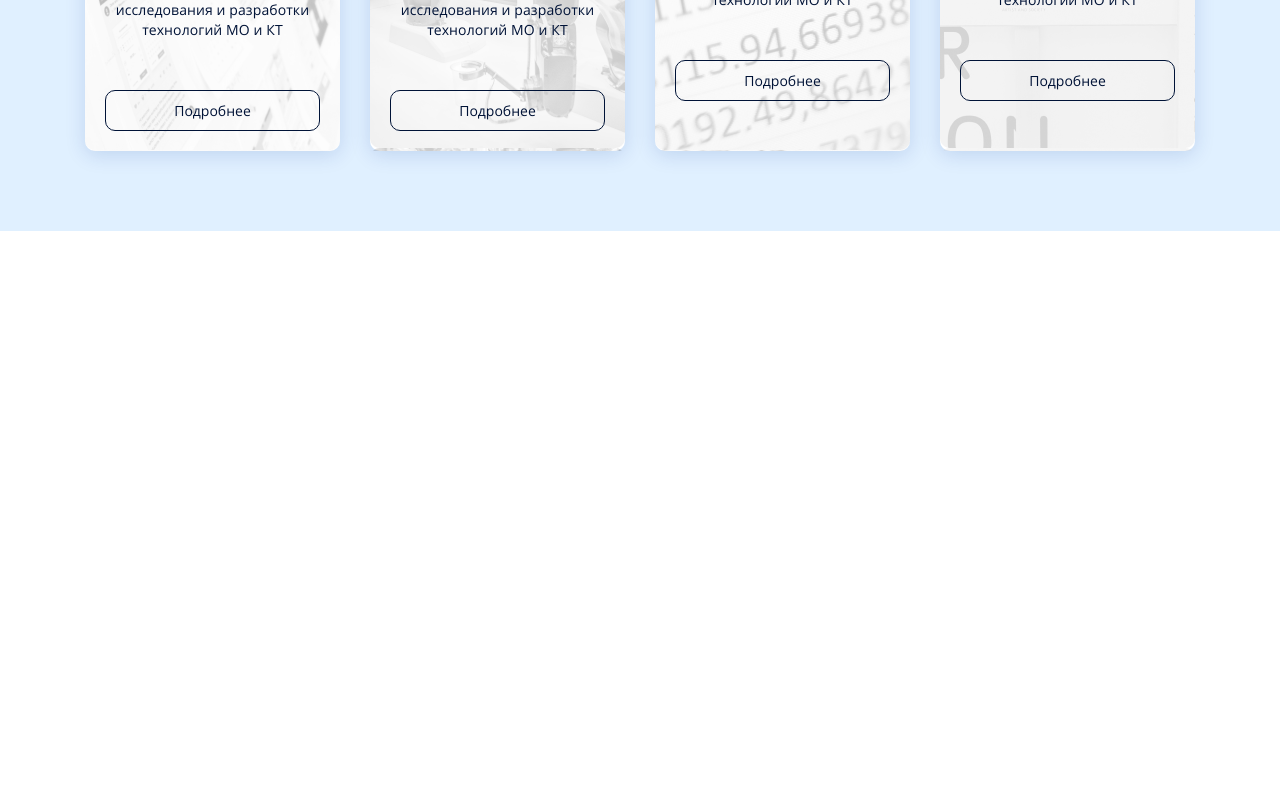
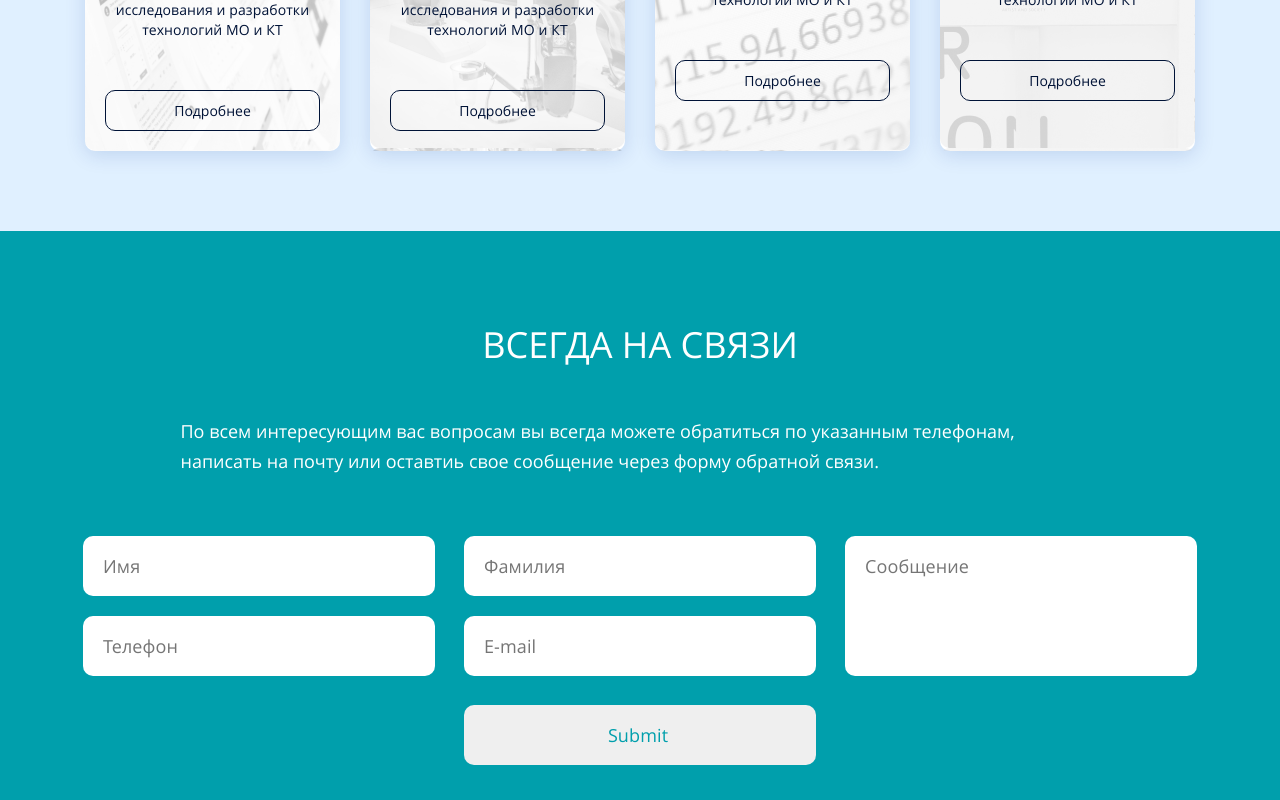
Before and after one commit to frontame/itmo-react, a React (Create React App) app: page / in a window 1280 px wide. Shown: the part 968-1768 px from the top of the page. Before the commit the page ends 1199 px from the top, so only its background shows below. Built offline with nearby package versions, Linux system fonts and the light colour scheme.

Commit message:
feat: ready layout for call-to-action from and add basic react-hook-form

```diff
--- a/package.json
+++ b/package.json
@@ -11,6 +11,7 @@
     "prop-types": "^15.8.1",
     "react": "^18.0.0",
     "react-dom": "^18.0.0",
+    "react-hook-form": "^7.31.1",
     "react-scripts": "5.0.1",
     "styled-components": "^5.3.5",
     "styled-normalize": "^8.0.7",
--- a/src/components/App/index.jsx
+++ b/src/components/App/index.jsx
@@ -3,6 +3,7 @@ import { observer } from 'mobx-react';
 // components
 import Header from '../Header';
 import Industrial from '../Industrial';
+import CallToAction from '../CallToAction';
 // import store from '../../store/store'
 
 const App = () => {
@@ -10,6 +11,7 @@ const App = () => {
     <>
       <Header />
       <Industrial />
+      <CallToAction />
     </>
   );
 };
--- /dev/null
+++ b/src/components/CallToAction/index.jsx
@@ -0,0 +1,42 @@
+/* eslint-disable react/jsx-props-no-spreading */
+
+import { useForm } from 'react-hook-form';
+import { Section, Container, Title, TextContainer } from './style';
+
+const CallToAction = () => {
+  const {
+    register,
+    handleSubmit,
+    // watch,
+    // formState: { errors },
+  } = useForm();
+
+  const onSubmit = (data) => {
+    alert(JSON.stringify(data));
+  };
+
+  return (
+    <Section>
+      <Container>
+        <Title>Всегда на связи</Title>
+        <TextContainer>
+          По всем интересующим вас вопросам вы всегда можете обратиться по
+          указанным телефонам, написать на почту или оставтиь свое сообщение
+          через форму обратной связи.
+        </TextContainer>
+        <form onSubmit={handleSubmit(onSubmit)}>
+          <fieldset>
+            <input placeholder="Имя" {...register('name')} />
+            <input placeholder="Фамилия" {...register('surname')} />
+            <input placeholder="Телефон" {...register('phone')} />
+            <input placeholder="E-mail" {...register('email')} />
+          </fieldset>
+          <textarea placeholder="Сообщение" {...register('message')} />
+          <input type="submit" />
+        </form>
+      </Container>
+    </Section>
+  );
+};
+
+export default CallToAction;
--- /dev/null
+++ b/src/components/CallToAction/style.jsx
@@ -0,0 +1,92 @@
+import styled from 'styled-components';
+
+export const Section = styled.section`
+  width: 100%;
+  background-color: ${(props) => {
+    return props.theme.bgColorSecondary;
+  }};
+`;
+
+export const Container = styled.div`
+  width: 1114px;
+  margin: 0 auto;
+  box-sizing: border-box;
+  padding: 80px 0 35px;
+
+  form {
+    display: flex;
+    flex-wrap: wrap;
+    justify-content: center;
+    gap: 29px;
+  }
+
+  fieldset {
+    width: 100%;
+    max-width: 733px;
+    display: inline-flex;
+    flex-wrap: wrap;
+    justify-content: space-between;
+    padding: 0;
+    margin: 0;
+    border: none;
+    row-gap: 20px;
+  }
+
+  input {
+    width: 352px;
+    padding: 19px 24px 19px 20px;
+    height: 60px;
+    box-sizing: border-box;
+    border-radius: 10px;
+    border: none;
+    outline: none;
+    color: ${(props) => {
+      return props.theme.secondaryColor;
+    }};
+    font: 400 18px/20px OpenSans;
+    letter-spacing: var(--letter-spacing-1);
+
+    &::placeholder {
+      opacity: 1;
+    }
+  }
+
+  textarea {
+    width: 352px;
+    height: 140px;
+    border-radius: 10px;
+    border: none;
+    outline: none;
+    box-sizing: border-box;
+    padding: 20px 22px 20px 20px;
+    resize: none;
+    color: ${(props) => {
+      return props.theme.secondaryColor;
+    }};
+    font: 400 18px/20px OpenSans;
+    letter-spacing: var(--letter-spacing-1);
+
+    &::placeholder {
+      opacity: 1;
+    }
+  }
+`;
+
+export const Title = styled.h2`
+  font: var(--header-36);
+  color: ${(props) => {
+    return props.theme.thirdColor;
+  }};
+  text-transform: uppercase;
+  text-align: center;
+  margin: 0 0 37px;
+`;
+
+export const TextContainer = styled.p`
+  max-width: 919px;
+  margin: 0 auto 60px;
+  font: var(--main-18);
+  color: ${(props) => {
+    return props.theme.thirdColor;
+  }};
+`;
```
Also changed, not shown: 1 other file (tests, documents, lock files or other folders).
